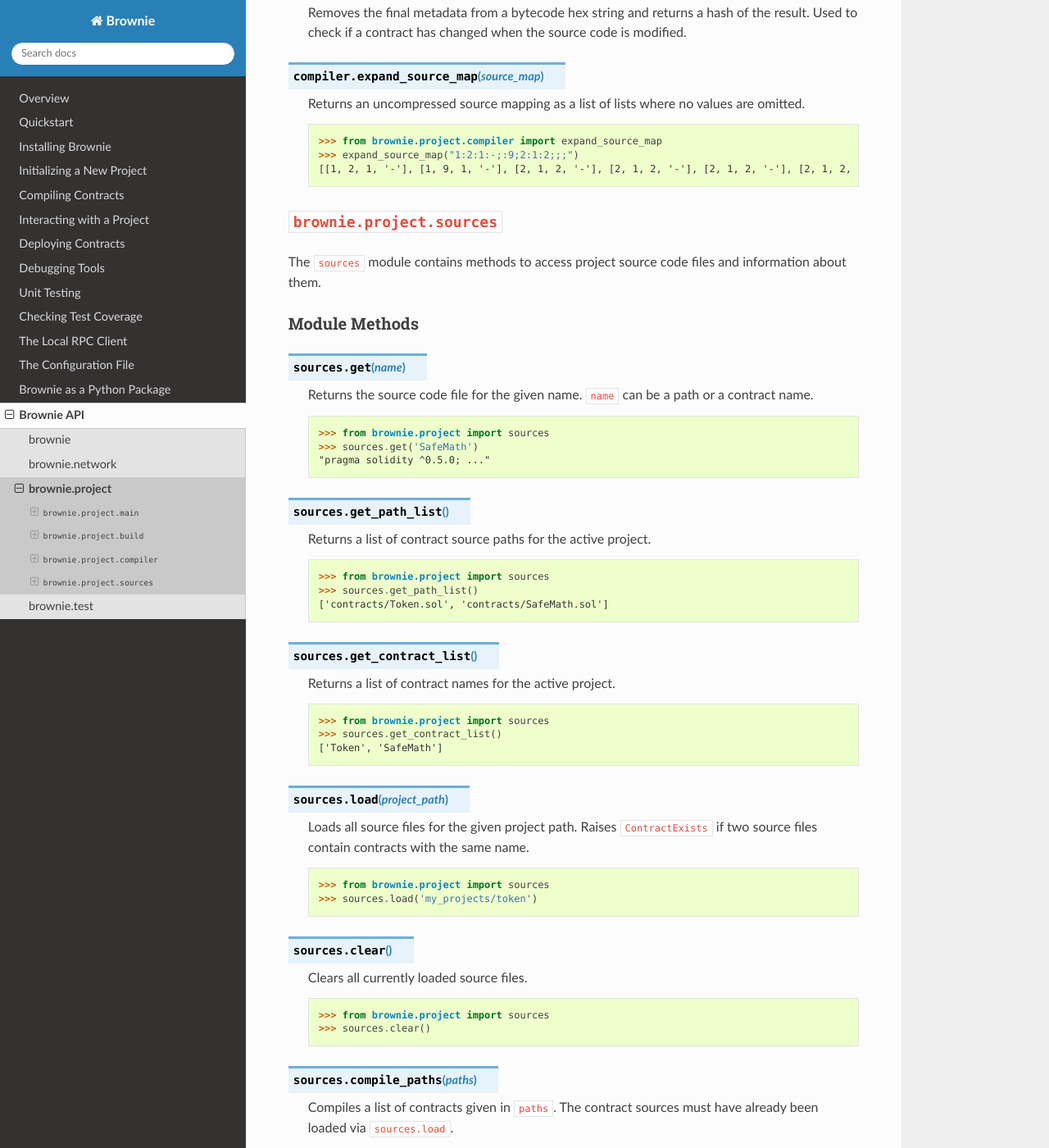
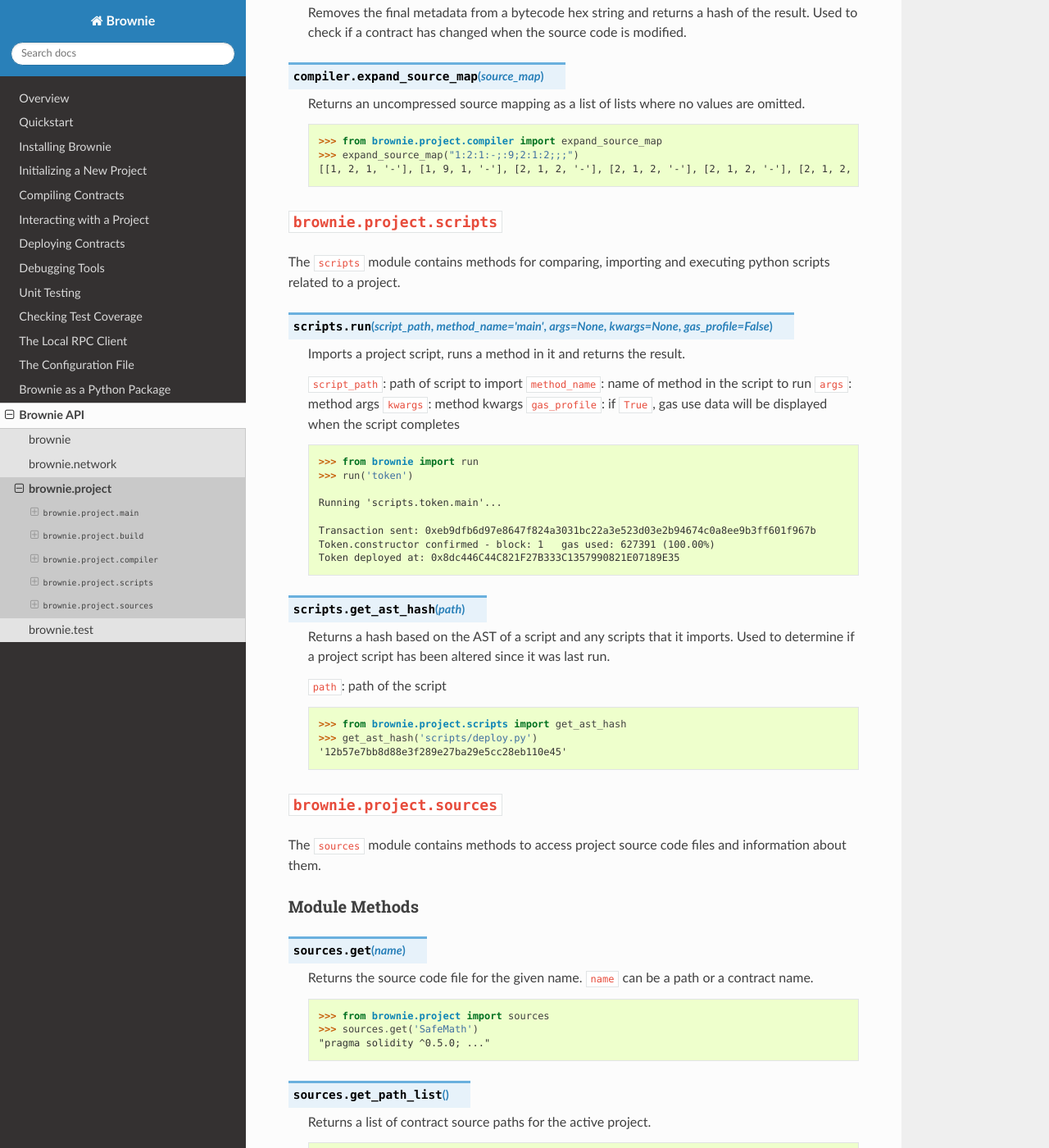
Before and after one commit to eth-brownie/brownie, a Sphinx documentation site: the page built from docs/api-project.rst, in a window 1280 px wide and 1400 px high, scrolled down 6500 px. Shown: the whole window at 82% size. Built offline with Sphinx 7.4.7 and the Read the Docs theme 2.0.0, drawn with Linux system fonts in a browser that asks for light colours.

Commit message:
update docs - api-project

```diff
--- a/docs/api-project.rst
+++ b/docs/api-project.rst
@@ -321,6 +321,44 @@
         >>> expand_source_map("1:2:1:-;:9;2:1:2;;;")
         [[1, 2, 1, '-'], [1, 9, 1, '-'], [2, 1, 2, '-'], [2, 1, 2, '-'], [2, 1, 2, '-'], [2, 1, 2, '-']]
 
+``brownie.project.scripts``
+===========================
+
+The ``scripts`` module contains methods for comparing, importing and executing python scripts related to a project.
+
+.. py:method:: scripts.run(script_path, method_name="main", args=None, kwargs=None, gas_profile=False)
+
+    Imports a project script, runs a method in it and returns the result.
+
+    ``script_path``: path of script to import
+    ``method_name``: name of method in the script to run
+    ``args``: method args
+    ``kwargs``: method kwargs
+    ``gas_profile``: if ``True``, gas use data will be displayed when the script completes
+
+    .. code-block:: python
+
+        >>> from brownie import run
+        >>> run('token')
+
+        Running 'scripts.token.main'...
+
+        Transaction sent: 0xeb9dfb6d97e8647f824a3031bc22a3e523d03e2b94674c0a8ee9b3ff601f967b
+        Token.constructor confirmed - block: 1   gas used: 627391 (100.00%)
+        Token deployed at: 0x8dc446C44C821F27B333C1357990821E07189E35
+
+
+.. py:method:: scripts.get_ast_hash(path)
+
+    Returns a hash based on the AST of a script and any scripts that it imports. Used to determine if a project script has been altered since it was last run.
+
+    ``path``: path of the script
+
+    .. code-block:: python
+
+        >>> from brownie.project.scripts import get_ast_hash
+        >>> get_ast_hash('scripts/deploy.py')
+        '12b57e7bb8d88e3f289e27ba29e5cc28eb110e45'
 
 ``brownie.project.sources``
 ===========================
```
Also changed, not shown: 2 other files.
